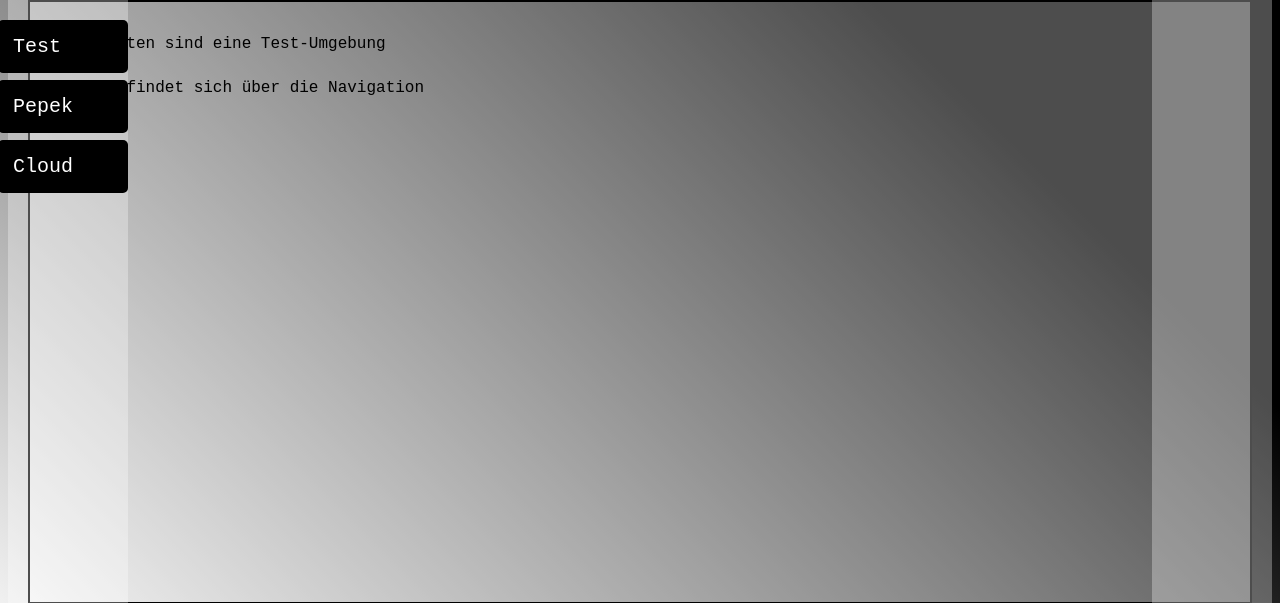
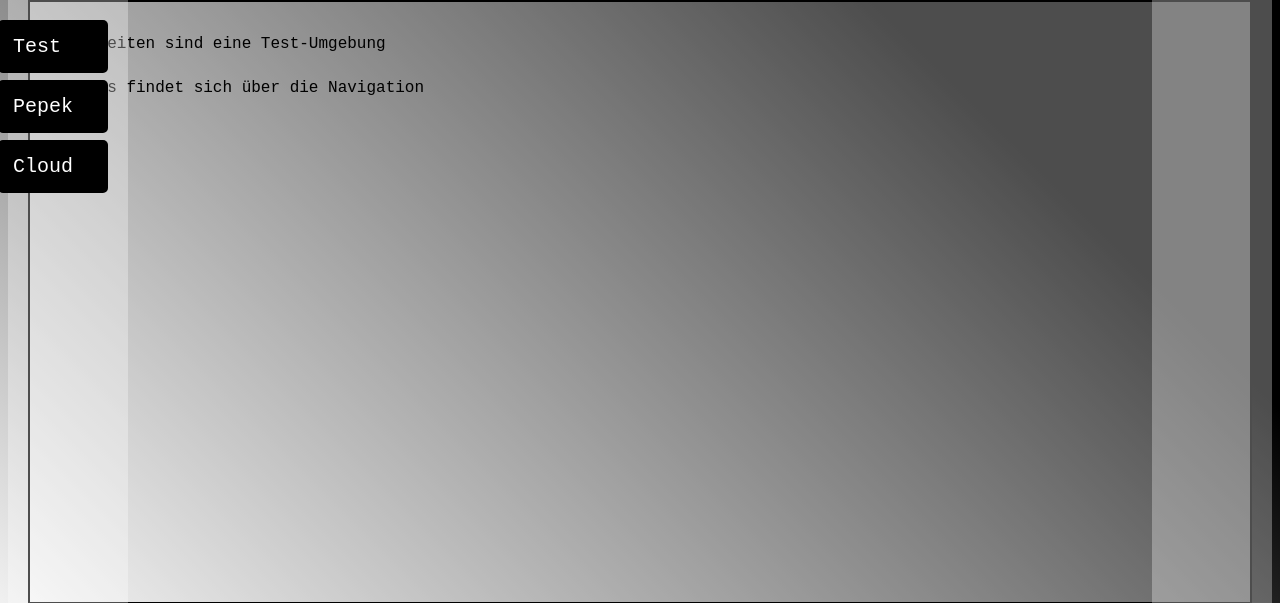
Before and after one commit to muffinmaster1024/muffinmaster1024.github.io, a PHP site: page / in a window 1280 px wide. Shown: the part 111-714 px from the top of the page. Run offline with PHP 8.4, Linux system fonts and the light colour scheme.

Commit message:
Update general.css

```diff
--- a/general.css
+++ b/general.css
@@ -41,7 +41,7 @@ aside, nav{
     position: absolute;
     left: -10px;
     padding: 15px;
-    width: 100px;
+    width: 80px;
     text-decoration: none;
     font-size: 20px;
     color: white;
```
